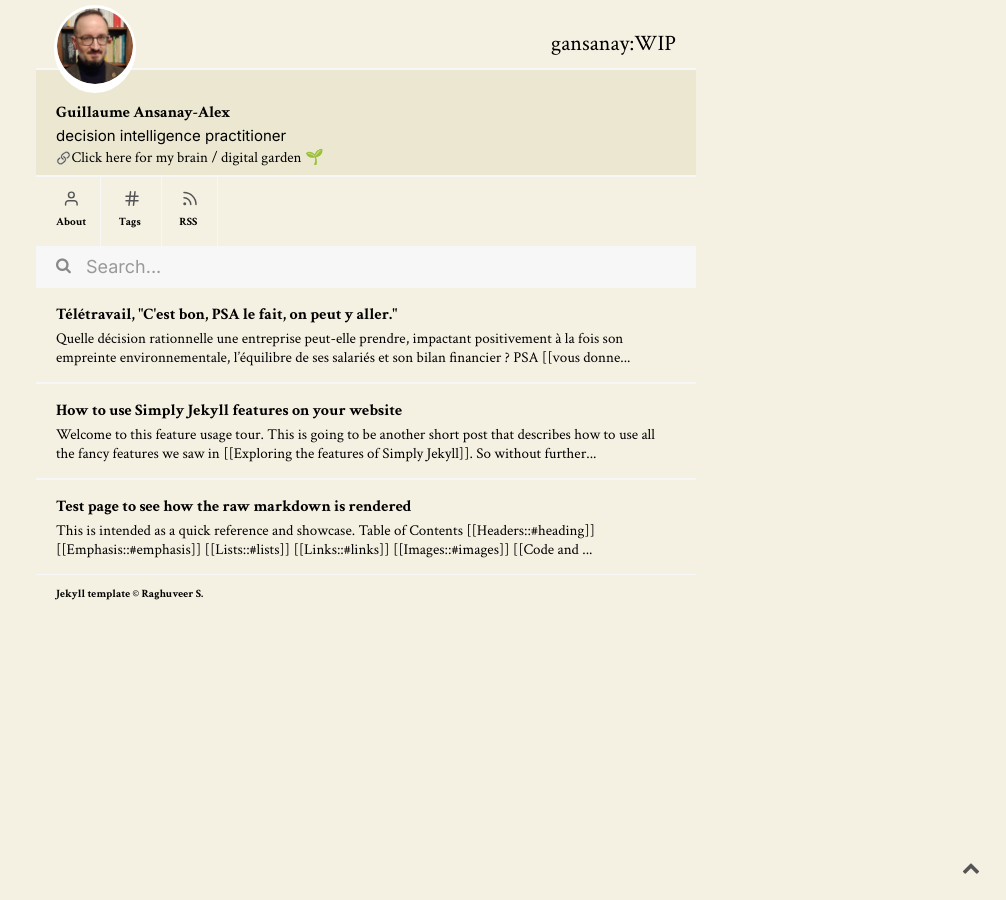
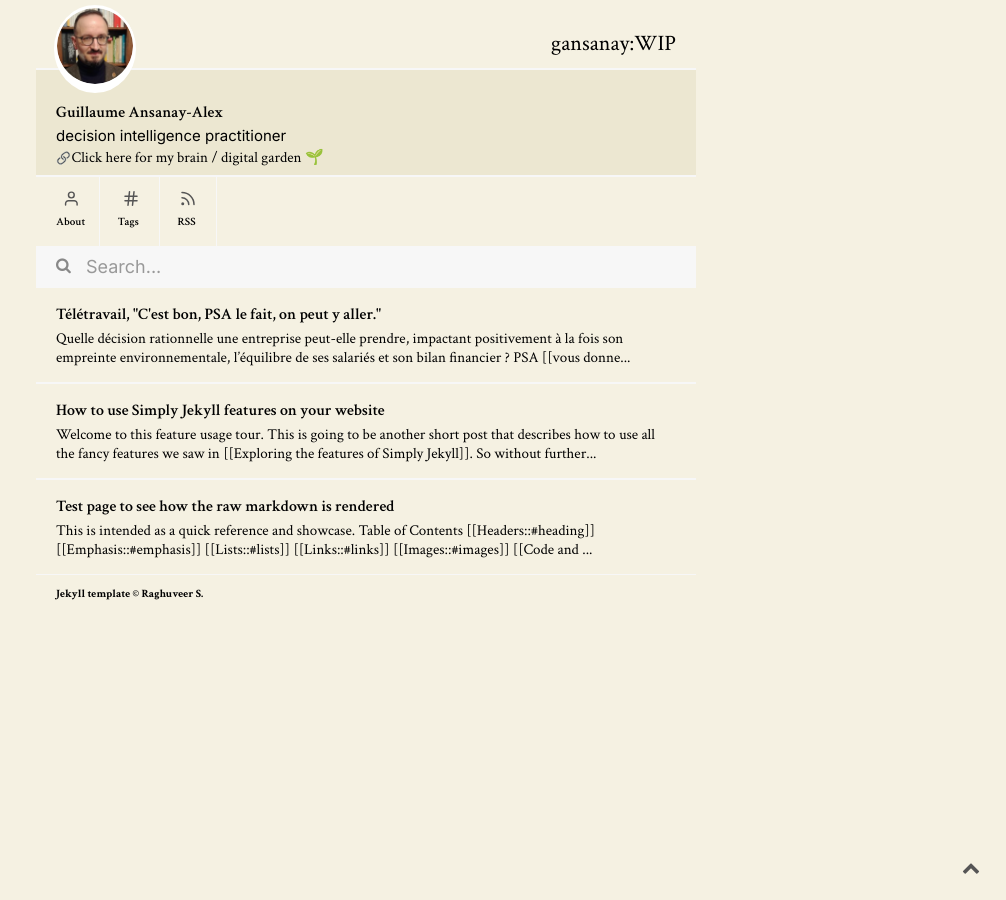
Before and after one commit to gansanay/gansanay.github.io, a Jekyll site: the page built from index.md, in a window 1280 px wide. Shown: the whole page, without its empty margins (274-1280 px from the left). Built offline with Jekyll 4.4.1, drawn with Linux system fonts in a browser that asks for light colours.

Commit message:
font weights

```diff
--- a/assets/css/style.css
+++ b/assets/css/style.css
@@ -10,7 +10,7 @@
 @import url('https://fonts.googleapis.com/css2?family=IBM+Plex+Sans:ital,wght@0,100;0,200;0,300;0,400;0,500;0,600;0,700;1,100;1,200;1,300;1,400;1,500;1,600;1,700&display=swap');
 @import "/assets/css/highlight.css";
 /* GOOGLE FONTS */
-@import url('https://fonts.googleapis.com/css2?family=Crimson+Text:ital,wght@0,400;0,700;1,400;1,700&display=swap');
+@import url('https://fonts.googleapis.com/css2?family=Crimson+Text:ital,wght@0,400;0,500;0,600;0,700;0,800;1,400;1,500;1,600;1,700;1,800&display=swap');
 /* Containers: Body, Container, Box, Main, Header, Content */
 
 * {
```
